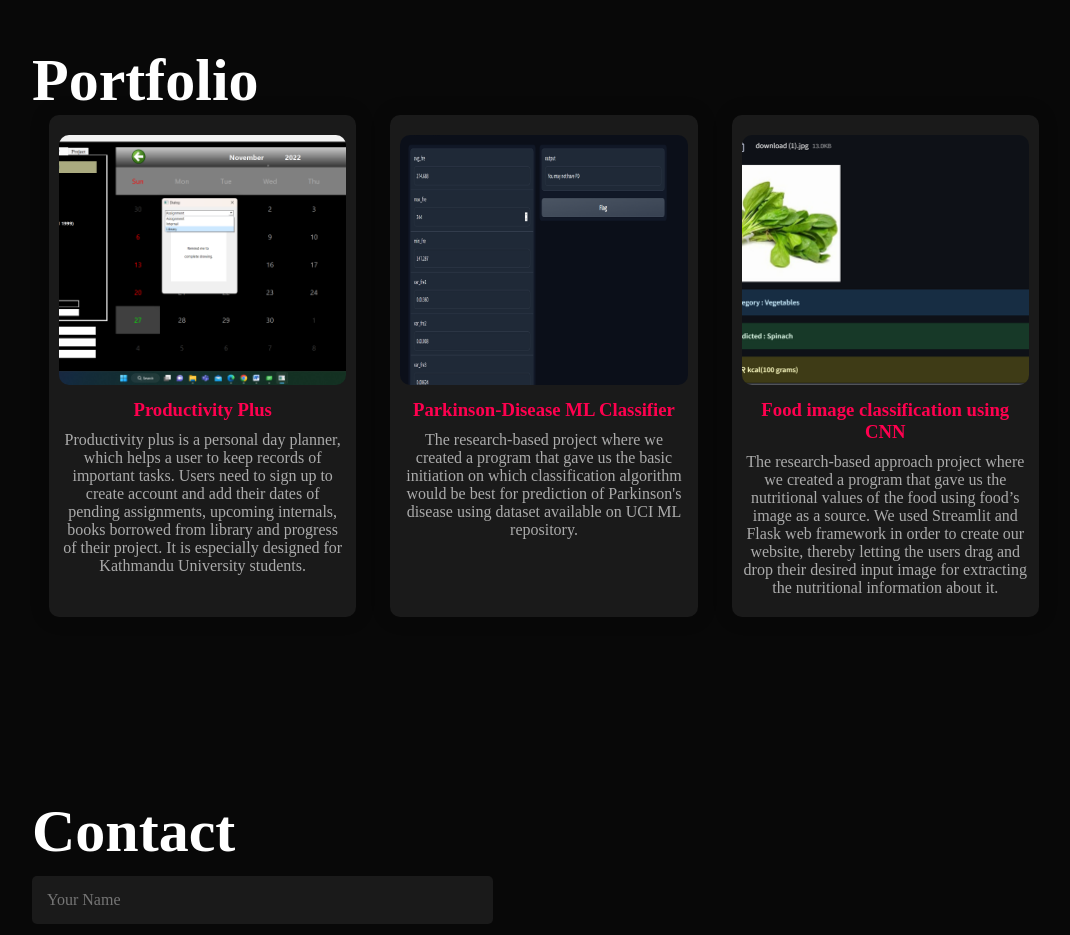
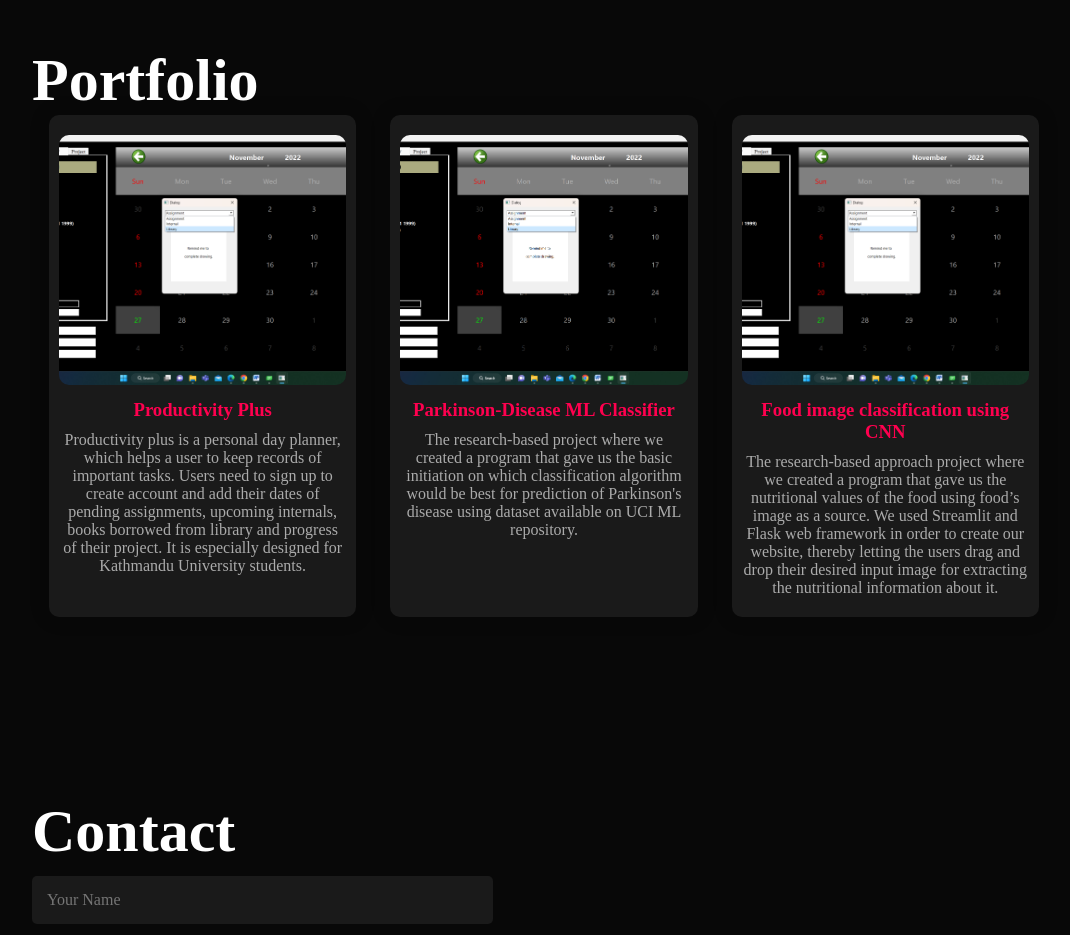
Before and after one commit to bigyanpiya/portfolio, a plain HTML site: page index.html in a window 1280 px wide. Shown: the part 2000-2935 px from the top of the page, without its empty margins (96-1166 px from the left). Drawn offline with Linux system fonts and the light colour scheme.

Commit message:
pic added

```diff
--- a/index.html
+++ b/index.html
@@ -114,12 +114,12 @@
                     <p>Productivity plus is a personal day planner, which helps a user to keep records of important tasks. Users need to sign up to create account and add their dates of pending assignments, upcoming internals, books borrowed from library and progress of their project. It is especially designed for Kathmandu University students.</p>
                 </div>
                 <div class="portfolio-col">
-                    <img src="images/project2.png" alt="Project 2">
+                    <img src="images/project1.png" alt="Project 2">
                     <h3>Parkinson-Disease ML Classifier</h3>
                     <p>The research-based project where we created a program that gave us the basic initiation on which classification algorithm would be best for prediction of Parkinson's disease using dataset available on UCI ML repository.</p>
                 </div>
                 <div class="portfolio-col">
-                    <img src="images/project3.png" alt="Project 3">
+                    <img src="images/project1.png" alt="Project 3">
                     <h3>Food image classification using CNN</h3>
                     <p>The research-based approach project where we created a program that gave us the nutritional values of the food using food’s image as a source. We used Streamlit and Flask web framework in order to create our website, thereby letting the users drag and drop their desired input image for extracting the nutritional information about it.</p>
                 </div>
```
